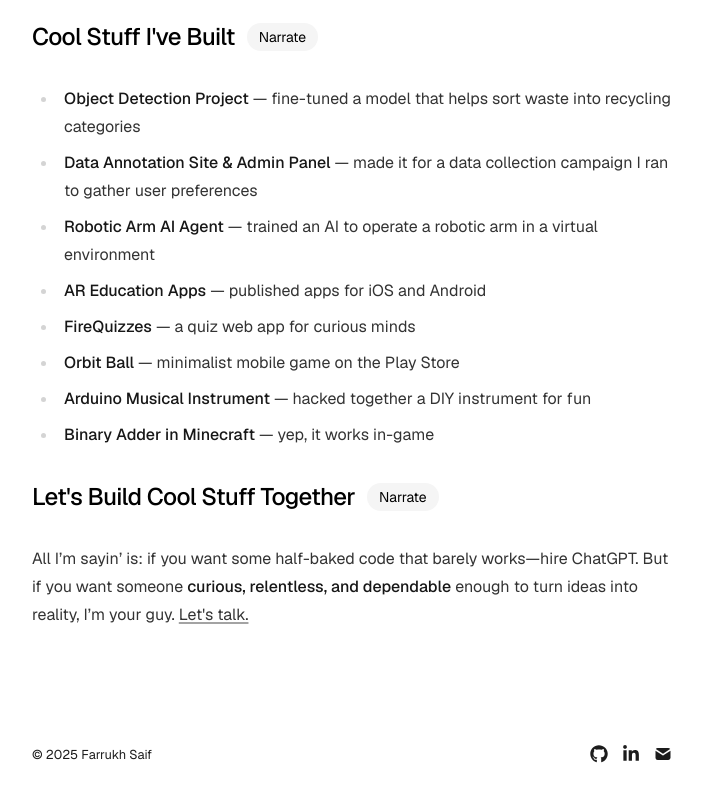
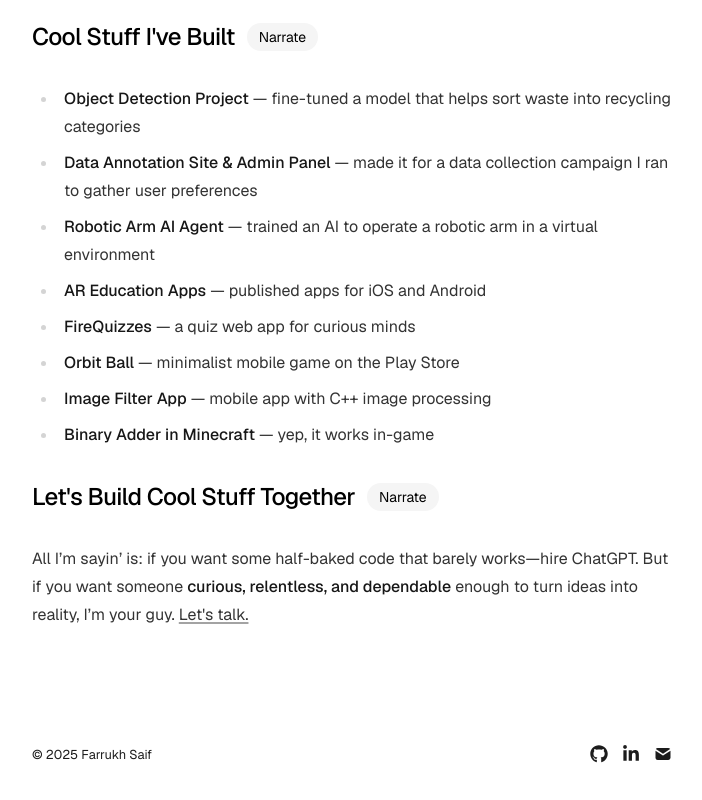
Before and after one commit to farrukh-saif/Portfolio, a Next.js app: page / in a window 1280 px wide. Shown: the part 887-1687 px from the top of the page, without its empty margins (288-990 px from the left). Built offline with nearby package versions, Linux system fonts and the light colour scheme; no server answers.

Commit message:
Replace arduino project with image filter app

```diff
--- a/app/page.tsx
+++ b/app/page.tsx
@@ -94,7 +94,7 @@ export default function Page() {
             <MyDialog
               src="home-page/object_detection.jpg"
               desc="Fine-tuned model for waste sorting"
-              dimensions="h-[400px]"
+              dimensions="h-[450px]"
             >
               <strong className="underline sm:no-underline underline-offset-4">Object Detection Project</strong>
             </MyDialog> — fine-tuned a model that helps sort waste into recycling categories
@@ -152,7 +152,15 @@ export default function Page() {
             </MyDialog> — minimalist mobile game on the Play Store
           </li>
           <li>
-              <strong>Arduino Musical Instrument</strong> — hacked together a DIY instrument for fun
+            <MyDialog
+              src="home-page/image_filter_screen_recording.gif"
+              link="https://github.com/farrukh-saif/Image-Filter-App"
+              desc="Flutter app with C++ image processing"
+              buttonText="View on GitHub"
+              dimensions="h-[450px]"
+            >
+              <strong className="underline sm:no-underline underline-offset-4">Image Filter App</strong>
+            </MyDialog> — mobile app with C++ image processing
           </li>
           <li><strong>Binary Adder in Minecraft</strong> — yep, it works in-game</li>
         </ul>
--- a/app/projects/project-data.tsx
+++ b/app/projects/project-data.tsx
@@ -76,5 +76,16 @@ export const projects: Project[] = [
     dialogDesc:"Minimalist mobile game on the Play Stores",
     buttonText:"Download from Google Play",
     dimensions:"w-[180px] h-auto"
+  },
+  {
+    title: "Image Filter App",
+    startDate: "",
+    endDate: "",
+    description: "A simple Flutter based mobile app that runs image processing code natively using C++ for efficiency. Also includes a FastAPI backend to mock a cloud-based image processor.",
+    src:"home-page/image_filter_screen_recording.gif",
+    dialogLink:"https://github.com/farrukh-saif/Image-Filter-App",
+    dialogDesc:"Flutter app with C++ image processing",
+    buttonText:"View on GitHub",
+    dimensions:"h-[450px]"
   }
 ];
```
Also changed, not shown: public/home-page/image_filter_screen_recording.gif (added).
